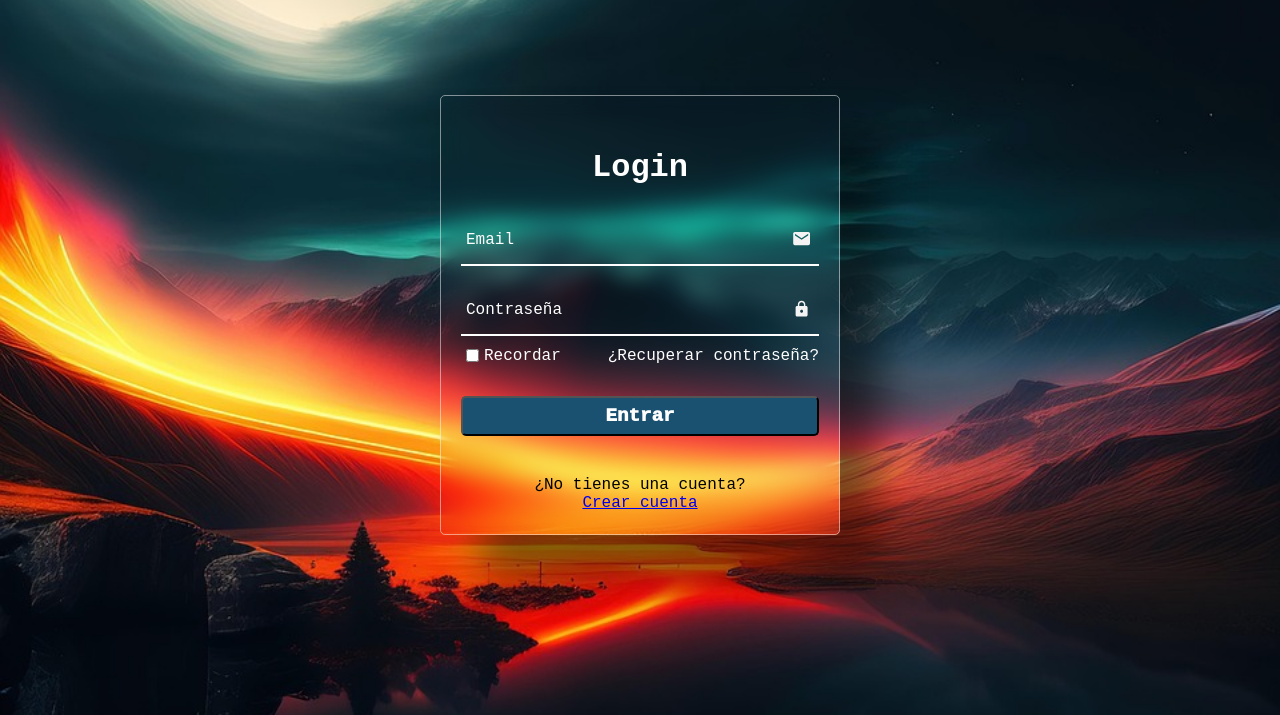
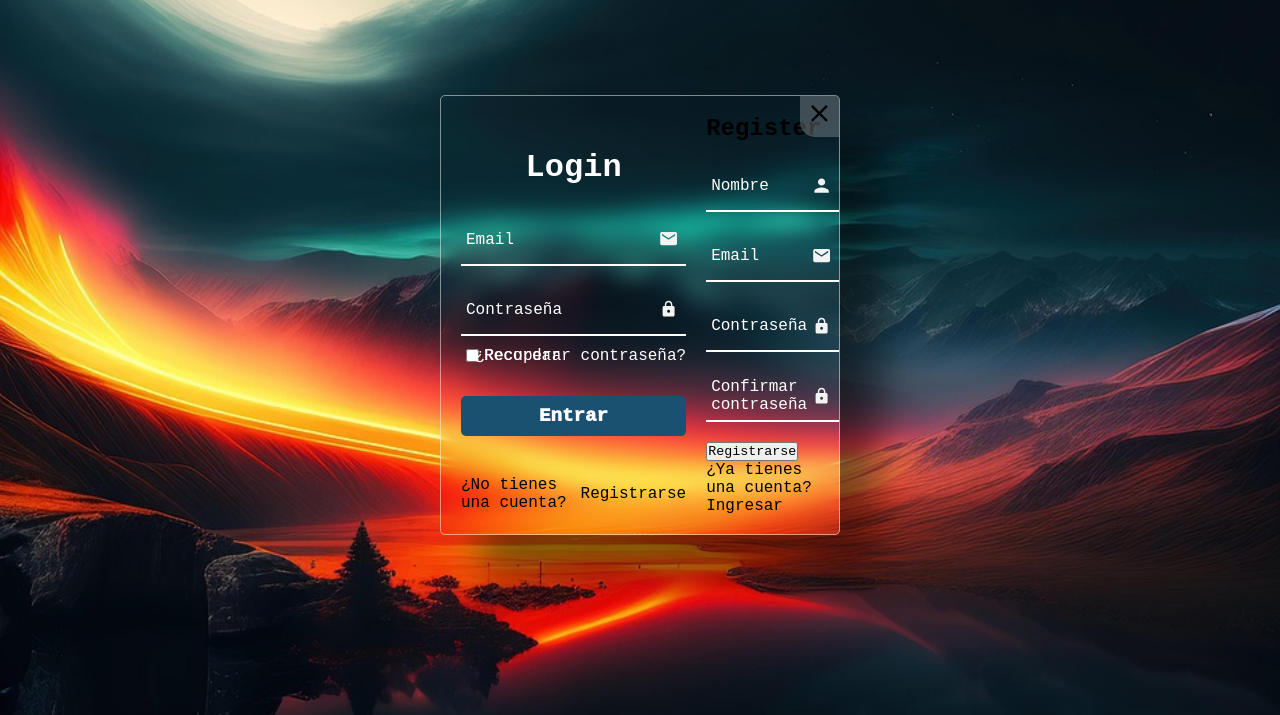
Before and after one commit to Jinerson/paginaWeb, a Flask app: page / in a window 1280 px wide. Shown: the part 85-800 px from the top of the page. Run offline with Flask 3, Linux system fonts and the light colour scheme.

Commit message:
ahi vamos

```diff
--- a/static/styles.css
+++ b/static/styles.css
@@ -108,9 +108,31 @@
     overflow: hidden;
 }
 
+.wrapper .icon-close {
+    position: absolute;
+    top: 0px;
+    right: 0px;
+    font-size: 1.8em;
+    font-weight: 900;
+    color: #000000;
+    cursor: pointer;
+    padding: 3px 5px 0px 5px;
+    background-color: rgba(255, 255, 255, 0.226);
+    border-radius: 0px 0px 0px 15px;
+    transition: 0.3s, color 0.3s;
+}
+
+.wrapper .icon-close:hover {
+    color: rgb(138, 19, 19);
+    background-color: rgba(255, 255, 255, 0.5);
+}
+.wrapper .icon-close:active {
+    transform: scale(0.9);
+}
 .wrapper .Formulario-login {
     width: 100%;
     padding: 20px;
+
 }
 
 .Formulario-login h2 {
@@ -196,7 +218,7 @@
     color : #fff;
     width: 30%;
     margin-left: 5px;
-
+    cursor: pointer;
 }
 
 .recuerda-olvido a {
@@ -206,7 +228,14 @@
     color:#fff;
     transition: 0.3s;
     margin-right: 0px;
+    color:rgb(255, 255, 255);
 
+
+}
+
+.recuerda-olvido a:hover {
+    color: rgb(82, 94, 250);
+    text-decoration: underline;
 }
 
 .btn-entrar-login {
@@ -219,6 +248,9 @@
     font-weight: 1000;
     margin: 20px 0 20px 0;
     transition: 0.1s;
+    border: none;
+    cursor: pointer;
+
 }
 
 .btn-entrar-login:hover {
@@ -229,8 +261,19 @@
     position : relative;
     display: flex;
     align-items: center;
-    justify-content: center;
-    flex-direction: column;
+    justify-content: space-between;
+    flex-direction: row;
     margin: 20px 0 0 0 ;
+    text-decoration: none;
+}
 
+.link-registro {
+    text-decoration: none;
+    color: #000000;
+    font-weight: 500;
+    transition: 0.3s;
 }
+.link-registro:hover {
+    text-decoration: underline;
+    color: rgb(82, 94, 250);
+}
--- a/templates/index.html
+++ b/templates/index.html
@@ -21,6 +21,9 @@
     </header>
 
     <section class="wrapper">
+        <span class="icon-close">
+            <ion-icon name="close"></ion-icon>
+        </span>
         <section class="Formulario-login entrar">
             <h2>Login</h2>
             <form action="">
@@ -50,10 +53,53 @@
                 <button type="submit" class = "btn-entrar-login">Entrar</button>
                 <section class = "registro-cuenta">
                     <p>¿No tienes una cuenta?</p>
-                    <a href="#" class="link-registro login">Crear cuenta</a>
+                    <a href="#" class="link-registro login">Registrarse</a>
                 </section>
             </form>
         </section>
+
+        <section class="Formulario-registro">
+            <h2>Register</h2>
+            <form action="">
+                <section class = "input-box">
+                    <input type="text" title="Introduce tu nombre" required>
+                    <span class = "icono">
+                        <ion-icon name="person"></ion-icon>
+                    </span>
+                    <label>Nombre</label>
+                </section>
+
+                <section class = "input-box">
+                    <input type="mail" title="Introduce tu correo electronico" required>
+                    <span class = "icono">
+                        <ion-icon name="mail"></ion-icon>
+                    </span>
+                    <label>Email</label>
+                </section>
+                <section class = "input-box">
+                    <input type="password" class = "input-pw" title="Introduce tu contraseña" required>
+                    <span class = "icono">
+                        <ion-icon name="lock"></ion-icon>
+                    </span>
+                    <label>Contraseña</label>
+
+                </section>
+                <section class = "input-box">
+                    <input type="password" class = "input-pw" title="Confirma tu contraseña" required>
+                    <span class = "icono">
+                        <ion-icon name="lock"></ion-icon>
+                    </span>
+                    <label>Confirmar contraseña</label>
+                </section>
+
+                <button type="submit" class = "btn-registrar">Registrarse</button>
+                <section class = "tienes-cuenta">
+                    <p>¿Ya tienes una cuenta?</p>
+                    <a href="#" class="link-registro login">Ingresar</a>
+                </section>
+            </form>
+        </section>
+
     </section>
     <script src="https://unpkg.com/ionicons@4.5.10-0/dist/ionicons.js"></script>
 </body>
```
